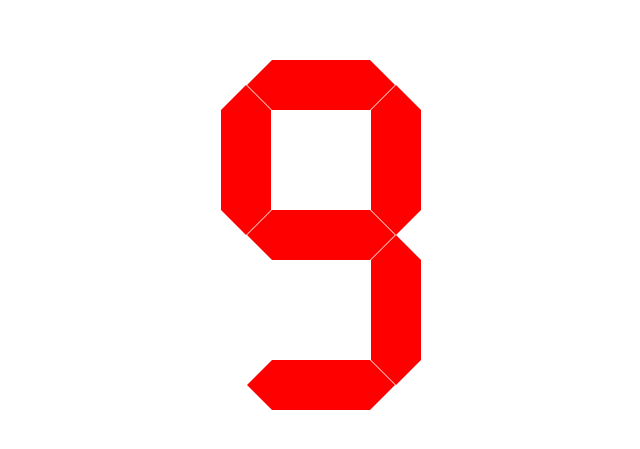
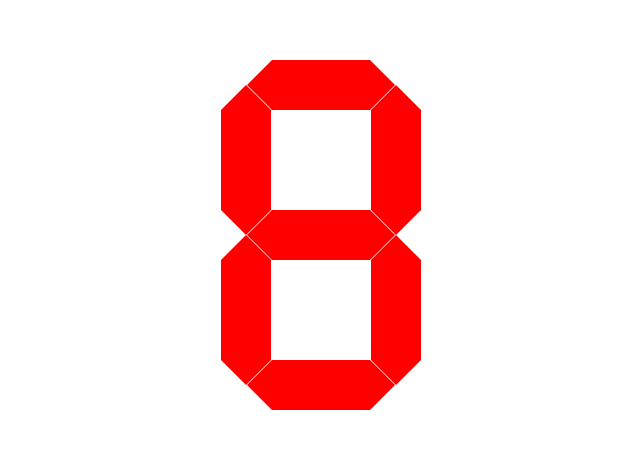
Before and after one commit to RikitoNoto/WindowClock, a Vue app: page / in a window 1280 px wide. Shown: the part 165-614 px from the top of the page, without its empty margins (319-959 px from the left). Built offline with nearby package versions, Linux system fonts and the light colour scheme.

Commit message:
add props in seven segemt

```diff
--- a/src/App.vue
+++ b/src/App.vue
@@ -3,20 +3,8 @@ import SevenSegment from './components/SevenSegment.vue'
 </script>
 
 <template>
-  <SevenSegment display_number=9></SevenSegment>
+  <SevenSegment :number=8 :height=350 :width=200></SevenSegment>
 </template>
 
 <style scoped>
-.logo {
-  height: 6em;
-  padding: 1.5em;
-  will-change: filter;
-  transition: filter 300ms;
-}
-.logo:hover {
-  filter: drop-shadow(0 0 2em #646cffaa);
-}
-.logo.vue:hover {
-  filter: drop-shadow(0 0 2em #42b883aa);
-}
 </style>
--- a/src/components/SevenSegment.vue
+++ b/src/components/SevenSegment.vue
@@ -1,33 +1,43 @@
 <script setup lang="ts">
 
+const props = defineProps({
+  number: {
+    type: Number,
+    required: true,
+  },
+  height: {
+    type: Number,
+    default: 350,
+  },
+  width: {
+    type: Number,
+    default: 200,
+  }
+});
 
-defineProps<{
-  display_number: string
-}>();
-
-const number_lighting: Map<string, {top: boolean,  top_left: boolean,  top_right: boolean,  middle: boolean,  bottom_left: boolean,   bottom_right: boolean, bottom: boolean}> = new Map([
-  ["1", { top: false,  top_left: false,  top_right: true,  middle: false,  bottom_left: false,   bottom_right: true, bottom: false}],
-  ["2", { top: true,   top_left: false,  top_right: true,  middle: true,  bottom_left: true,   bottom_right: false, bottom: true}],
-  ["3", { top: true,  top_left: false,  top_right: true,  middle: true,  bottom_left: false,   bottom_right: true, bottom: true}],
-  ["4", { top: false,  top_left: true,  top_right: true,  middle: true,  bottom_left: false,   bottom_right: true, bottom: false}],
-  ["5", { top: true,  top_left: true,  top_right: false,  middle: true,  bottom_left: false,   bottom_right: true, bottom: true}],
-  ["6", { top: true,  top_left: true,  top_right: false,  middle: true,  bottom_left: true,   bottom_right: true, bottom: true}],
-  ["7", { top: true,  top_left: false,  top_right: true,  middle: false,  bottom_left: false,   bottom_right: true, bottom: false}],
-  ["8", { top: true,  top_left: true,  top_right: true,  middle: true,  bottom_left: true,   bottom_right: true, bottom: true}],
-  ["9", { top: true,  top_left: true,  top_right: true,  middle: true,  bottom_left: false,   bottom_right: true, bottom: true}],
-  ["0", { top: true,  top_left: true,  top_right: true,  middle: false,  bottom_left: true,   bottom_right: true, bottom: true}],
+const number_lighting: Map<number, {top: boolean,  top_left: boolean,  top_right: boolean,  middle: boolean,  bottom_left: boolean,   bottom_right: boolean, bottom: boolean}> = new Map([
+  [1, { top: false,  top_left: false,  top_right: true,  middle: false,  bottom_left: false,   bottom_right: true, bottom: false}],
+  [2, { top: true,   top_left: false,  top_right: true,  middle: true,  bottom_left: true,   bottom_right: false, bottom: true}],
+  [3, { top: true,  top_left: false,  top_right: true,  middle: true,  bottom_left: false,   bottom_right: true, bottom: true}],
+  [4, { top: false,  top_left: true,  top_right: true,  middle: true,  bottom_left: false,   bottom_right: true, bottom: false}],
+  [5, { top: true,  top_left: true,  top_right: false,  middle: true,  bottom_left: false,   bottom_right: true, bottom: true}],
+  [6, { top: true,  top_left: true,  top_right: false,  middle: true,  bottom_left: true,   bottom_right: true, bottom: true}],
+  [7, { top: true,  top_left: false,  top_right: true,  middle: false,  bottom_left: false,   bottom_right: true, bottom: false}],
+  [8, { top: true,  top_left: true,  top_right: true,  middle: true,  bottom_left: true,   bottom_right: true, bottom: true}],
+  [9, { top: true,  top_left: true,  top_right: true,  middle: true,  bottom_left: false,   bottom_right: true, bottom: true}],
+  [0, { top: true,  top_left: true,  top_right: true,  middle: false,  bottom_left: true,   bottom_right: true, bottom: true}],
 ]);
 </script>
 
 <template>
   <div class="seven-segment">
-    <div class="seven-segment__bar seven-segment__bar__top seven-segment__bar__horizontal" :class="{'seven-segment__bar__active': number_lighting.get(display_number)?.top}"></div>
-    <div class="seven-segment__bar seven-segment__bar__top-left seven-segment__bar__vertical" :class="{'seven-segment__bar__active': number_lighting.get(display_number)?.top_left}"></div>
-    <div class="seven-segment__bar seven-segment__bar__top-right seven-segment__bar__vertical" :class="{'seven-segment__bar__active': number_lighting.get(display_number)?.top_right}"></div>
-    <div class="seven-segment__bar seven-segment__bar__middle seven-segment__bar__horizontal" :class="{'seven-segment__bar__active': number_lighting.get(display_number)?.middle}"></div>
-    <div class="seven-segment__bar seven-segment__bar__bottom-left seven-segment__bar__vertical" :class="{'seven-segment__bar__active': number_lighting.get(display_number)?.bottom_left}"></div>
-    <div class="seven-segment__bar seven-segment__bar__bottom-right seven-segment__bar__vertical" :class="{'seven-segment__bar__active': number_lighting.get(display_number)?.bottom_right}"></div>
-    <div class="seven-segment__bar seven-segment__bar__bottom seven-segment__bar__horizontal" :class="{'seven-segment__bar__active': number_lighting.get(display_number)?.bottom}"></div>
+    <div class="seven-segment__bar seven-segment__bar__top seven-segment__bar__horizontal" :class="{'seven-segment__bar__active': number_lighting.get(props.number)?.top}"></div>
+    <div class="seven-segment__bar seven-segment__bar__top-left seven-segment__bar__vertical" :class="{'seven-segment__bar__active': number_lighting.get(props.number)?.top_left}"></div>
+    <div class="seven-segment__bar seven-segment__bar__top-right seven-segment__bar__vertical" :class="{'seven-segment__bar__active': number_lighting.get(props.number)?.top_right}"></div>
+    <div class="seven-segment__bar seven-segment__bar__middle seven-segment__bar__horizontal" :class="{'seven-segment__bar__active': number_lighting.get(props.number)?.middle}"></div>
+    <div class="seven-segment__bar seven-segment__bar__bottom-left seven-segment__bar__vertical" :class="{'seven-segment__bar__active': number_lighting.get(props.number)?.bottom_left}"></div>
+    <div class="seven-segment__bar seven-segment__bar__bottom-right seven-segment__bar__vertical" :class="{'seven-segment__bar__active': number_lighting.get(props.number)?.bottom_right}"></div>
+    <div class="seven-segment__bar seven-segment__bar__bottom seven-segment__bar__horizontal" :class="{'seven-segment__bar__active': number_lighting.get(props.number)?.bottom}"></div>
   </div>
 </template>
 
@@ -38,8 +48,9 @@ $color: red;
   --color: #{$color};
   position: relative;
 
-  --height: 350;
-  --width: 200;
+  /* --height: 350; */
+  --height: v-bind(props.height);
+  --width: v-bind(props.width);
   --bar_size_l: calc(var(--height) / 3.5); /* bar size long */
   --bar_size_s: calc(var(--width) / 4);    /* bar size short */
   --bar_size_l_px: calc(1px * var(--bar_size_l));
```
